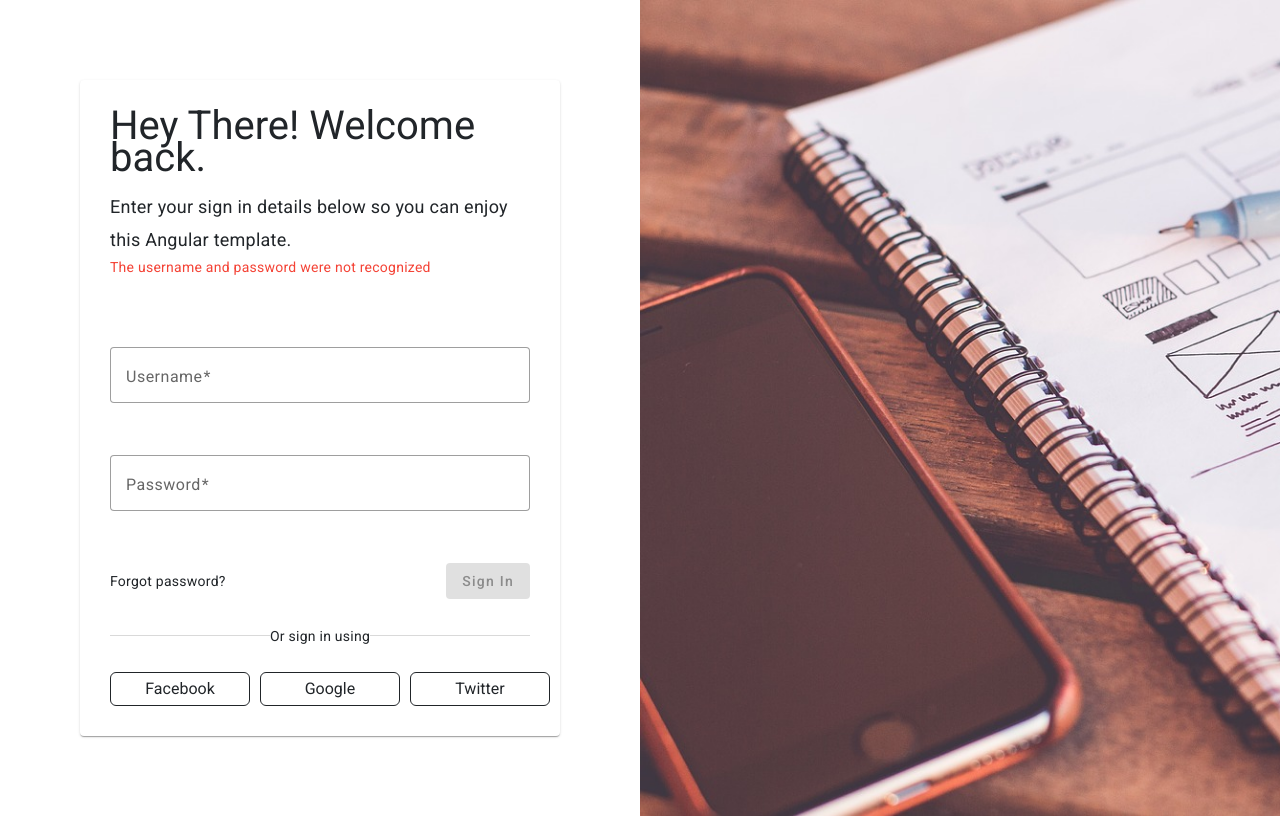
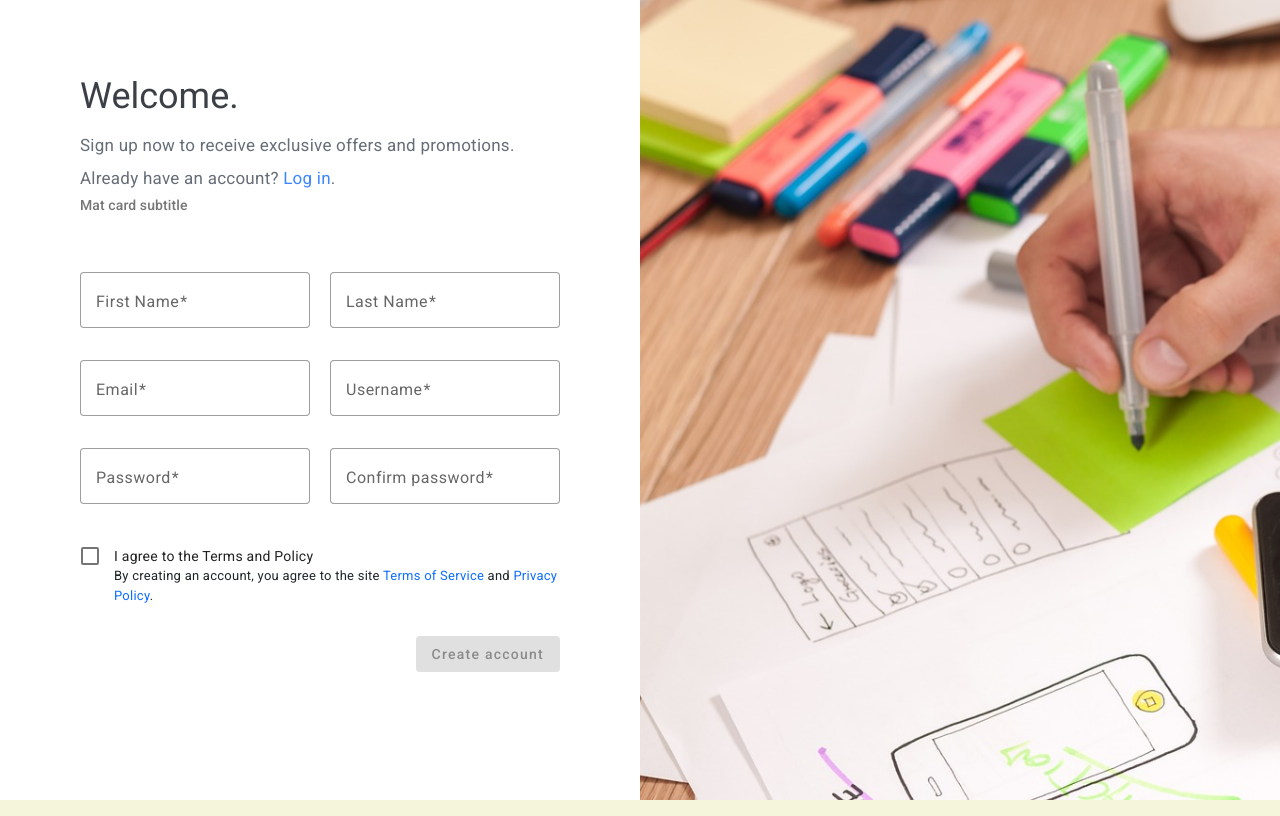
Before and after one commit to keywalkr/kuma-frontend, an Angular app: page /user/register in a window 1280 px wide. Before the commit this address led to /. Built offline with nearby package versions, Linux system fonts and the light colour scheme.

Commit message:
add registration page

```diff
--- a/src/app/app.component.html
+++ b/src/app/app.component.html
@@ -1,4 +1,3 @@
 <div class="content-body">
-  <app-login></app-login>
   <router-outlet/>
 </div>
--- a/src/app/pages/login/login.component.html
+++ b/src/app/pages/login/login.component.html
@@ -10,7 +10,7 @@
         <mat-card-content class="form-content">
           <mat-form-field class="form-field" appearance="outline">
             <mat-label>Username</mat-label>
-            <input matInput type="text" formControlName="username" required>
+            <input matInput type="text" formControlName="username" style="padding: -15px; margin: 0" required>
             <mat-error>Please provide a username</mat-error>
           </mat-form-field>
           <mat-form-field class="form-field" appearance="outline">
@@ -25,13 +25,17 @@
         </div>
         <div class="register-divider">
           <hr class="line">
-          <span>Or sign in using</span>
+          <span> Or sign in using </span>
           <hr class="line">
         </div>
         <div class="social-logins row no-gutters">
           <button type="button" class="col-xs-12 col-sm-4 fb-signin"> Facebook </button>
           <button type="button" class="col-xs-12 col-sm-4 google-signin"> Google </button>
           <button type="button" class="col-xs-12 col-sm-4 twitter-signin"> Twitter </button>
+        </div>
+        <div class="existing-account-section">
+          <span class="text">Don't have an account? </span>
+          <a href="" routerLink="/user/register" class="link-text">Sign up.</a>
         </div>
       </form>
     </mat-card>
--- a/src/app/pages/login/login.component.scss
+++ b/src/app/pages/login/login.component.scss
@@ -1,5 +1,5 @@
 #login-form{
-  padding: 30px;
+  box-shadow: 0 0 0;
 }
 .login-page {
   min-height: 100vh;
@@ -17,16 +17,15 @@
 }
 
 .page-title h1 {
-  font-size: var(--rem-10);
+  font-size: var(--rem-9);
 }
 
 .page-subtitle {
   color: var(--page-text-color);
-  font-size: 18px;
+  font-size: 17px;
   font-weight: normal;
 }
 .form-content{
-  margin-top: 40px;
   padding-right: 0;
   padding-left: 0;
 }
@@ -60,6 +59,7 @@
   color: var(--page-text-color);
   display: flex;
   margin: calc(var(--page-spacing) * 2) 0px;
+  font-size: 16px;
 }
 
 .register-divider .line {
@@ -81,22 +81,30 @@ hr {
 .social-logins button:not(:last-child){
   margin-right: var(--page-spacing);
 }
+.fb-signin ,
+.google-signin,
+.twitter-signin{
+  background-color: var(--hex-google-color);
+  border-radius: 6px;
+  border-style: solid;
+  border-width: 1px;
+  font-size: 16px;
+  font-weight: 400;
+  letter-spacing: normal;
+  transition: border-color 0.5s, color 0.5s, background-color 0.5s;
+  padding: var(--button-padding);
+}
 .fb-signin{
   --button-background: var(--social-buttons-background);
   --button-border: var(--fb-button-color);
   --button-color: var(--fb-button-color);
   background-color: var(--button-background, rgb(var(--palette-white-rgb)));
   border-color: var(--button-border, rgb(var(--palette-primary-rgb)));
-  border-radius: 6px;
-  border-style: solid;
-  border-width: 1px;
   color: var(--button-color, rgb(var(--palette-primary-rgb)));
-  font-size: 16px;
-  font-weight: 400;
-  letter-spacing: normal;
-  //padding: 6px 12px;
-  transition: border-color 0.5s, color 0.5s, background-color 0.5s;
-  padding: var(--button-padding);
+}
+.fb-signin:hover{
+  color: var(--social-buttons-background);
+  background-color: var(--button-border, rgb(var(--palette-primary-rgb)));
 }
 .google-signin{
   --button-background: var(--social-buttons-background);
@@ -104,16 +112,10 @@ hr {
   --button-color: var(--google-button-color);
   background-color: var(--button-background, rgb(var(--palette-white-rgb)));
   border-color: var(--button-border, rgb(var(--palette-primary-rgb)));
-  border-radius: 6px;
-  border-style: solid;
-  border-width: 1px;
-  color: var(--button-color, rgb(var(--palette-primary-rgb)));
-  font-size: 16px;
-  font-weight: 400;
-  letter-spacing: normal;
-  //padding: 6px 12px;
-  transition: border-color 0.5s, color 0.5s, background-color 0.5s;
-  padding: var(--button-padding);
+}
+.google-signin:hover{
+  color: var(--social-buttons-background);
+  background-color: var(--button-border, rgb(var(--palette-primary-rgb)));
 }
 .twitter-signin{
   --button-background: var(--social-buttons-background);
@@ -121,14 +123,14 @@ hr {
   --button-color: var(--tw-button-color);
   background-color: var(--button-background, rgb(var(--palette-white-rgb)));
   border-color: var(--button-border, rgb(var(--palette-primary-rgb)));
-  border-radius: 6px;
-  border-style: solid;
-  border-width: 1px;
   color: var(--button-color, rgb(var(--palette-primary-rgb)));
-  font-size: 16px;
-  font-weight: 400;
-  letter-spacing: normal;
-  //padding: 6px 12px;
-  transition: border-color 0.5s, color 0.5s, background-color 0.5s;
-  padding: var(--button-padding);
 }
+.twitter-signin:hover{
+  color: var(--social-buttons-background);
+  background-color: var(--button-border, rgb(var(--palette-primary-rgb)));
+}
+.existing-account-section{
+  color: var(--page-text-color);
+  margin-top: calc(var(--page-spacing)* 4);
+  text-align: center;
+}
--- a/src/app/pages/login/login.component.ts
+++ b/src/app/pages/login/login.component.ts
@@ -5,6 +5,7 @@ import {MatCard, MatCardContent, MatCardTitle} from "@angular/material/card";
 import {MatFormFieldModule} from "@angular/material/form-field";
 import {MatInputModule} from "@angular/material/input";
 import {MatButton} from "@angular/material/button";
+import { RouterLink } from "@angular/router";
 
 interface Credentials {
   username: string;
@@ -21,7 +22,8 @@ interface Credentials {
     MatCard,
     MatCardTitle,
     MatCardContent,
-    MatButton
+    MatButton,
+    RouterLink
   ],
   templateUrl: './login.component.html',
   styleUrl: './login.component.scss'
--- a/src/app/pages/register/register.component.html
+++ b/src/app/pages/register/register.component.html
@@ -1 +1,75 @@
-<p>register works!</p>
+<div class="row no-gutters login-page">
+  <div class="col-md-6 col-sm-12 form-section">
+    <mat-card id="login-form">
+      <mat-card-title class="page-title" style="padding: 0">
+        <h1>{{title}}</h1>
+        <div>
+          <span class="page-subtitle">
+            Sign up now to receive exclusive offers and promotions.
+            <br>
+            Already have an account? <a routerLink="/user/login" class="link-text">Log in</a>.
+          </span>
+        </div>
+      </mat-card-title>
+      <mat-card-subtitle>Mat card subtitle</mat-card-subtitle>
+      <form class="signup-form" [formGroup]="registerForm" (ngSubmit)="onLogin()">
+        <mat-card-content class="form-content">
+          <div class="form-row" style="">
+            <mat-form-field  appearance="outline">
+              <mat-label>First Name</mat-label>
+              <input matInput type="text" formControlName="firstname" required>
+              <mat-error>First name is required</mat-error>
+            </mat-form-field>
+            <mat-form-field appearance="outline">
+              <mat-label>Last Name</mat-label>
+              <input matInput type="text" formControlName="lastname" required>
+              <mat-error>Last name is required</mat-error>
+            </mat-form-field>
+          </div>
+          <div class="form-row" style="">
+            <mat-form-field  appearance="outline">
+              <mat-label>Email</mat-label>
+              <input matInput type="text" formControlName="email" required>
+              <mat-error>Email is required</mat-error>
+              <mat-error>Please provide an valid email</mat-error>
+            </mat-form-field>
+            <mat-form-field appearance="outline">
+              <mat-label>Username</mat-label>
+              <input matInput type="text" formControlName="username" required>
+              <mat-error>Username is required</mat-error>
+              <mat-error>Username is already taken</mat-error>
+            </mat-form-field>
+          </div>
+          <div class="form-row" style="">
+            <mat-form-field  appearance="outline">
+              <mat-label>Password</mat-label>
+              <input matInput type="password" formControlName="password" required>
+              <mat-error>Password is required</mat-error>
+              <mat-error>Password muss have at least 8 character</mat-error>
+            </mat-form-field>
+            <mat-form-field appearance="outline">
+              <mat-label>Confirm password</mat-label>
+              <input matInput type="password" formControlName="verifyPassword" required>
+              <mat-error>Verification is required</mat-error>
+              <mat-error>Password does not match</mat-error>
+            </mat-form-field>
+          </div>
+          <section style="font-size: 13px">
+            <mat-checkbox formControlName="terms" style="margin-left: -10px">I agree to the Terms and Policy</mat-checkbox>
+            <br>
+            <div style="margin-left: 34px; margin-top: -10px">
+              By creating an account, you agree to the site
+              <a routerLink="#">Terms of Service</a> and <a routerLink="#">Privacy Policy</a>.</div>
+          </section>
+        </mat-card-content>
+        <div class="form-call-to-action">
+          <button mat-raised-button color="primary" class="sign-in-btn" [disabled]="!registerForm.valid">Create account</button>
+        </div>
+
+      </form>
+    </mat-card>
+
+
+  </div>
+  <div class="col-md-6 d-none d-md-block image-section"></div>
+</div>
--- a/src/app/pages/register/register.component.scss
+++ b/src/app/pages/register/register.component.scss
@@ -0,0 +1,99 @@
+#login-form{
+  box-shadow: 0 0 0;
+}
+.login-page {
+  min-height: 100vh;
+  background-color: white;
+}
+
+.login-page .form-section {
+  padding: calc(var(--page-spacing) * 8);
+}
+
+.page-title {
+  color: var(--page-title-color);
+  padding-right: 20px;
+  padding-left: 20px;
+}
+
+.page-title h1 {
+  font-size: var(--rem-9);
+}
+
+.page-subtitle {
+  color: var(--page-text-color);
+  font-size: 17px;
+  font-weight: normal;
+}
+.form-content{
+  padding-right: 0;
+  padding-left: 0;
+}
+.form-field {
+  padding-top: 30px;
+  width: 100%;
+}
+
+.image-section {
+  background-image: url("/assets/img/auth/signup-image.jpeg");
+  background-size: cover;
+  background-repeat: no-repeat;
+}
+
+.form-call-to-action {
+  display: flex;
+  align-items: baseline;
+  margin-top: calc(var(--page-spacing) * 3);
+}
+
+.link-text {
+  color: var(--link-text-color);
+}
+
+.sign-in-btn {
+  margin-inline-start: auto;
+}
+
+.register-divider {
+  align-items: center;
+  color: var(--page-text-color);
+  display: flex;
+  margin: calc(var(--page-spacing) * 2) 0px;
+  font-size: 16px;
+}
+
+.register-divider .line {
+  flex-grow: 1;
+}
+
+hr {
+  margin-top: 1rem;
+  margin-bottom: 1rem;
+  border: 0;
+  border-top: 1px solid rgba(0, 0, 0, 0.6);
+  box-sizing: content-box;
+  height: 0;
+  overflow: visible;
+}
+.signup-form{
+  margin-top: calc(var(--page-spacing)* 4);
+}
+
+.form-row {
+  display: flex;
+  flex-direction: row;
+  justify-content: space-between;
+  flex-wrap: nowrap;
+  gap: 20px;
+  margin-bottom: 10px;
+  //margin-right: -5px;
+  //margin-left: -5px;
+}
+.form-row mat-form-field{
+  width: 100%;
+}
+.existing-account-section{
+  color: var(--page-text-color);
+  margin-top: calc(var(--page-spacing)* 4);
+  text-align: center;
+}
--- a/src/app/pages/register/register.component.ts
+++ b/src/app/pages/register/register.component.ts
@@ -1,12 +1,52 @@
 import { Component } from '@angular/core';
+import { FormBuilder, FormGroup, ReactiveFormsModule, Validators } from "@angular/forms";
+import { MatInputModule } from "@angular/material/input";
+import { MatFormFieldModule } from "@angular/material/form-field";
+import { MatCard, MatCardContent, MatCardSubtitle, MatCardTitle } from "@angular/material/card";
+import { MatButton } from "@angular/material/button";
+import { ControlsOf } from "../../utils/type-utils";
+import { RouterLink } from "@angular/router";
+import { MatCheckbox } from "@angular/material/checkbox";
+
+interface RegistrationData {
+  firstname: string;
+  lastname: string;
+  email: string;
+  username: string;
+  password: string;
+  verifyPassword: string;
+  terms: boolean;
+}
 
 @Component({
   selector: 'app-register',
   standalone: true,
-  imports: [],
+  imports: [ReactiveFormsModule,
+    MatInputModule,
+    MatFormFieldModule,
+    MatCard,
+    MatCardTitle,
+    MatCardContent,
+    MatButton, RouterLink, MatCheckbox, MatCardSubtitle],
   templateUrl: './register.component.html',
   styleUrl: './register.component.scss'
 })
 export class RegisterComponent {
+  title = "Welcome."
 
+  registerForm: FormGroup<ControlsOf<RegistrationData>>;
+
+  constructor(private fb: FormBuilder) {
+    this.registerForm = this.fb.group({
+      firstname: this.fb.nonNullable.control('',   [Validators.required]),
+      lastname: this.fb.nonNullable.control('',   [Validators.required]),
+      email: this.fb.nonNullable.control('',   [Validators.required, Validators.email]),
+      username: this.fb.nonNullable.control('',   [Validators.required]),
+      password: this.fb.nonNullable.control('', [Validators.required, Validators.minLength(8)]),
+      verifyPassword: this.fb.nonNullable.control('', [Validators.required, Validators.minLength(8)]),
+      terms: this.fb.nonNullable.control(false, [Validators.requiredTrue])
+    });
+  }
+
+  onLogin() {}
 }
--- a/src/assets/scss/_params.scss
+++ b/src/assets/scss/_params.scss
@@ -1,7 +1,7 @@
 @import url("https://fonts.googleapis.com/css2?family=Poppins:ital,wght@0,300;0,400;0,500;0,600;0,700;0,800;0,900;1,200;1,300;1,400;1,500;1,600;1,700;1,800;1,900&display=swap");
 @import url("https://cdnjs.cloudflare.com/ajax/libs/font-awesome/6.5.1/css/all.min.css");
 
-:root[color-palette] {
+:root {
   --palette-primary-rgb: 59, 134, 255;
   --palette-primary-light-rgb: 79, 146, 255;
   --palette-primary-dark-rgb: 50, 114, 217;
@@ -37,6 +37,7 @@
   --palette-grey-7-rgb: 130, 138, 151;
   --palette-grey-8-rgb: 102, 109, 119;
   --palette-grey-9-rgb: 60, 63, 70;
+  --hex-google-color: #CC181E;
 }
 
 :root {
--- a/src/styles.scss
+++ b/src/styles.scss
@@ -25,3 +25,7 @@ body { margin: 0; font-family: 'Poppins', Roboto, "Helvetica Neue", sans-serif;
   flex-grow: 1;
   max-width: 100%;
 }
+.col-lg-6 {
+  flex: 0 0 50%;
+  max-width: 50%;
+}
```
Also changed, not shown: src/app/app.routes.ts (+16 -1 lines), src/assets/img/auth/signup-image.jpeg (added).
